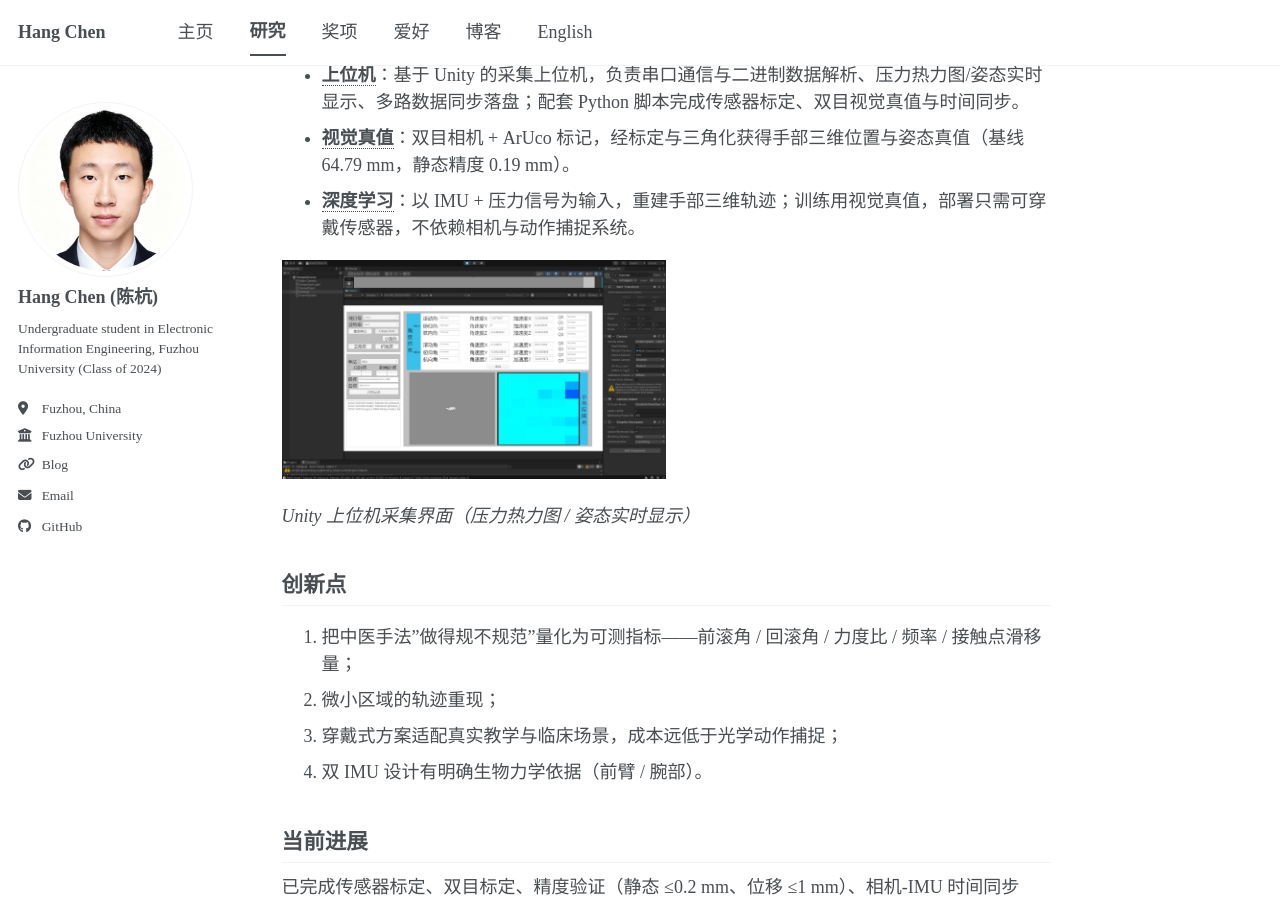
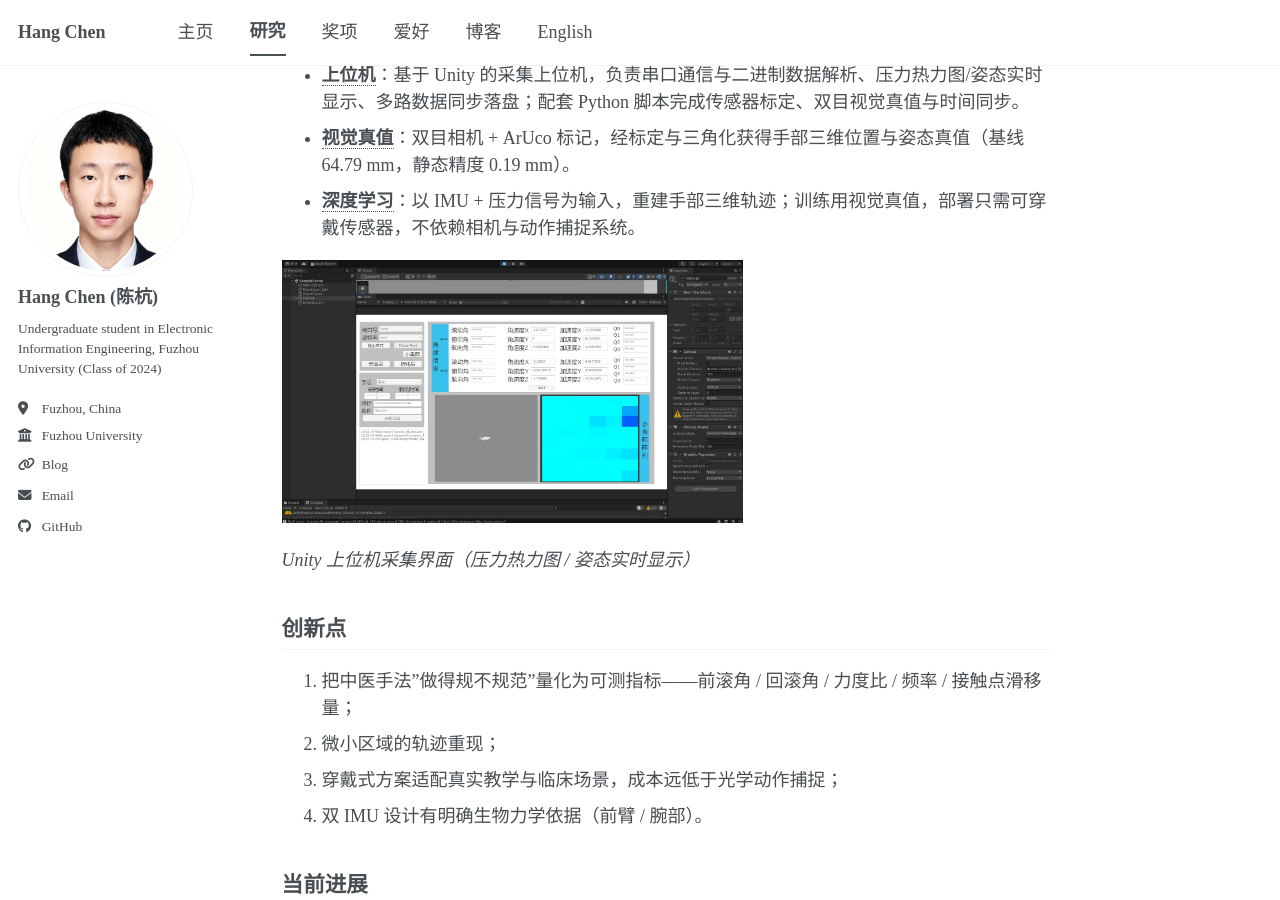
Before and after one commit to Nomkr/Nomkr.github.io, a Jekyll site: the page built from _pages/cn-research.md, in a window 1280 px wide and 900 px high, scrolled down 480 px. Built offline with Jekyll 4.4.1, drawn with Linux system fonts in a browser that asks for light colours; a style sheet for code colours, icons or effects is not loaded.

Commit message:
Enlarge unity image to 60%

```diff
--- a/_pages/cn-research.md
+++ b/_pages/cn-research.md
@@ -19,7 +19,7 @@ lang: cn
 - **视觉真值**：双目相机 + ArUco 标记，经标定与三角化获得手部三维位置与姿态真值（基线 64.79 mm，静态精度 0.19 mm）。
 - **深度学习**：以 IMU + 压力信号为输入，重建手部三维轨迹；训练用视觉真值，部署只需可穿戴传感器，不依赖相机与动作捕捉系统。
 
-<img src="{{ '/images/unity.jpg' | relative_url }}" alt="Unity 上位机界面" style="width: 50%;">
+<img src="{{ '/images/unity.jpg' | relative_url }}" alt="Unity 上位机界面" style="width: 60%;">
 
 *Unity 上位机采集界面（压力热力图 / 姿态实时显示）*
 
```
